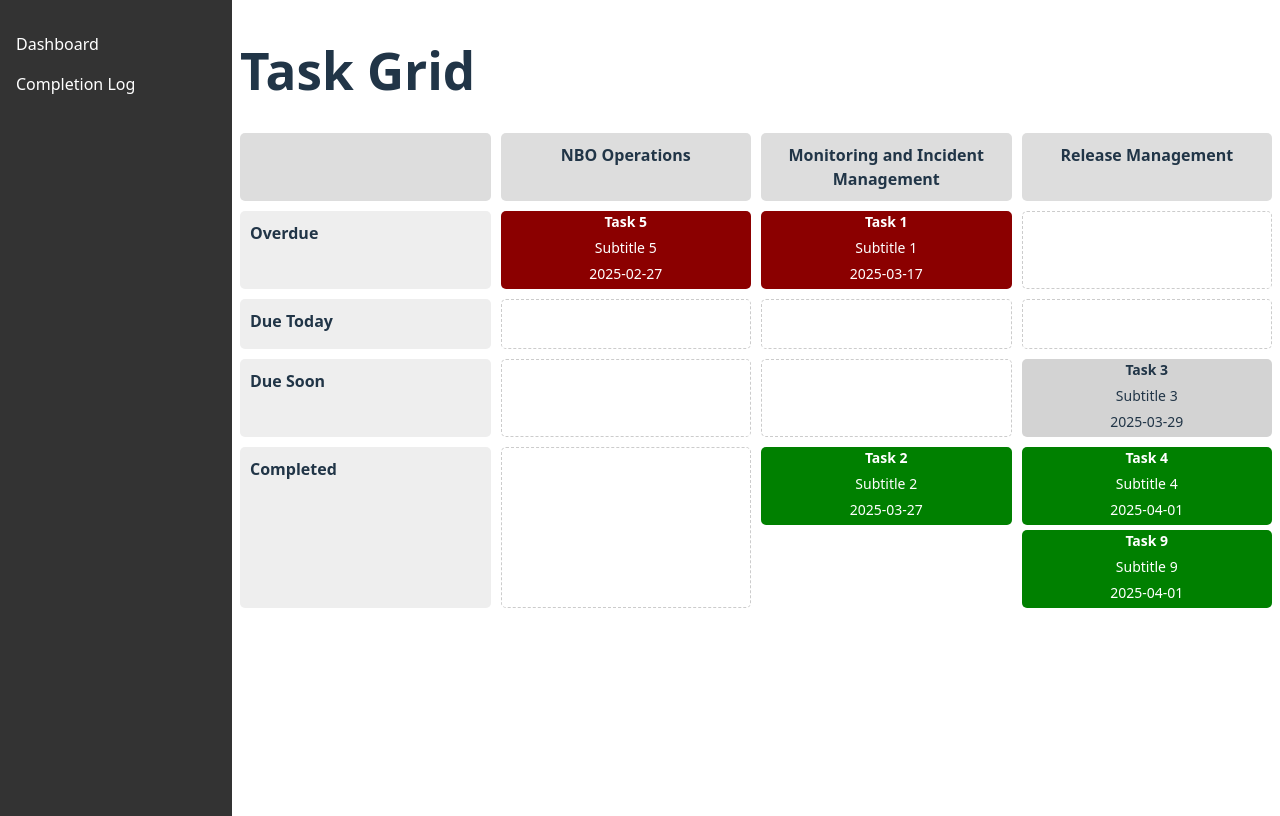
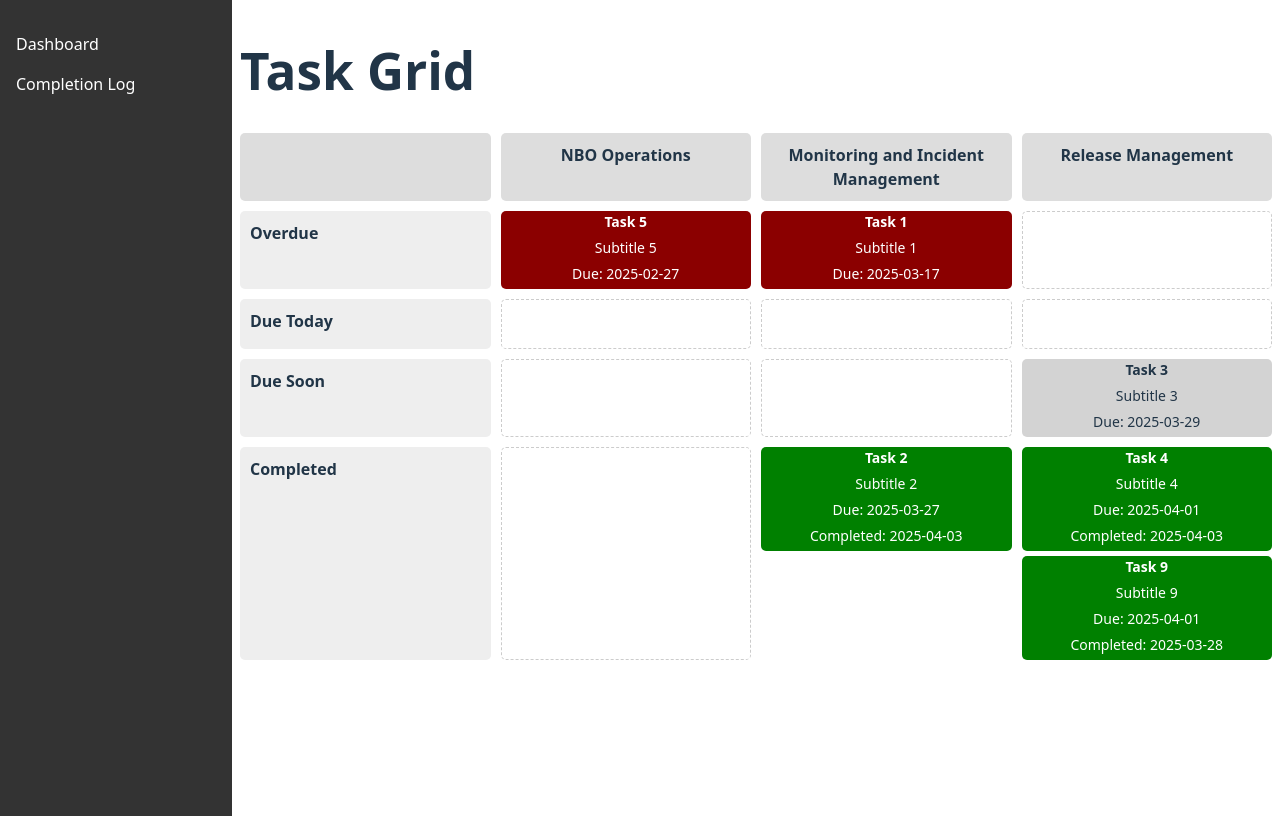
Before and after one commit to MXC1/operational-dashboard-app, a React (Vite) app: page / in a window 1280 px wide. Built offline with nearby package versions, Linux system fonts and the light colour scheme.

Commit message:
Show completed date on task cards

```diff
--- a/src/components/TaskGrid.tsx
+++ b/src/components/TaskGrid.tsx
@@ -87,7 +87,8 @@ const TaskGrid: React.FC<TaskGridProps> = ({ tasks, toggleTaskCompletion }) => {
                   >
                     <strong>{task.title}</strong>
                     <p>{task.subtitle}</p>
-                    <p>{task.dueDate}</p>
+                    <p>Due: {task.dueDate}</p>
+                    {task.completedDate && <p>Completed: {task.completedDate}</p>}
                   </div>
                 )) || <div className="task empty"></div>}
               </div>
```
